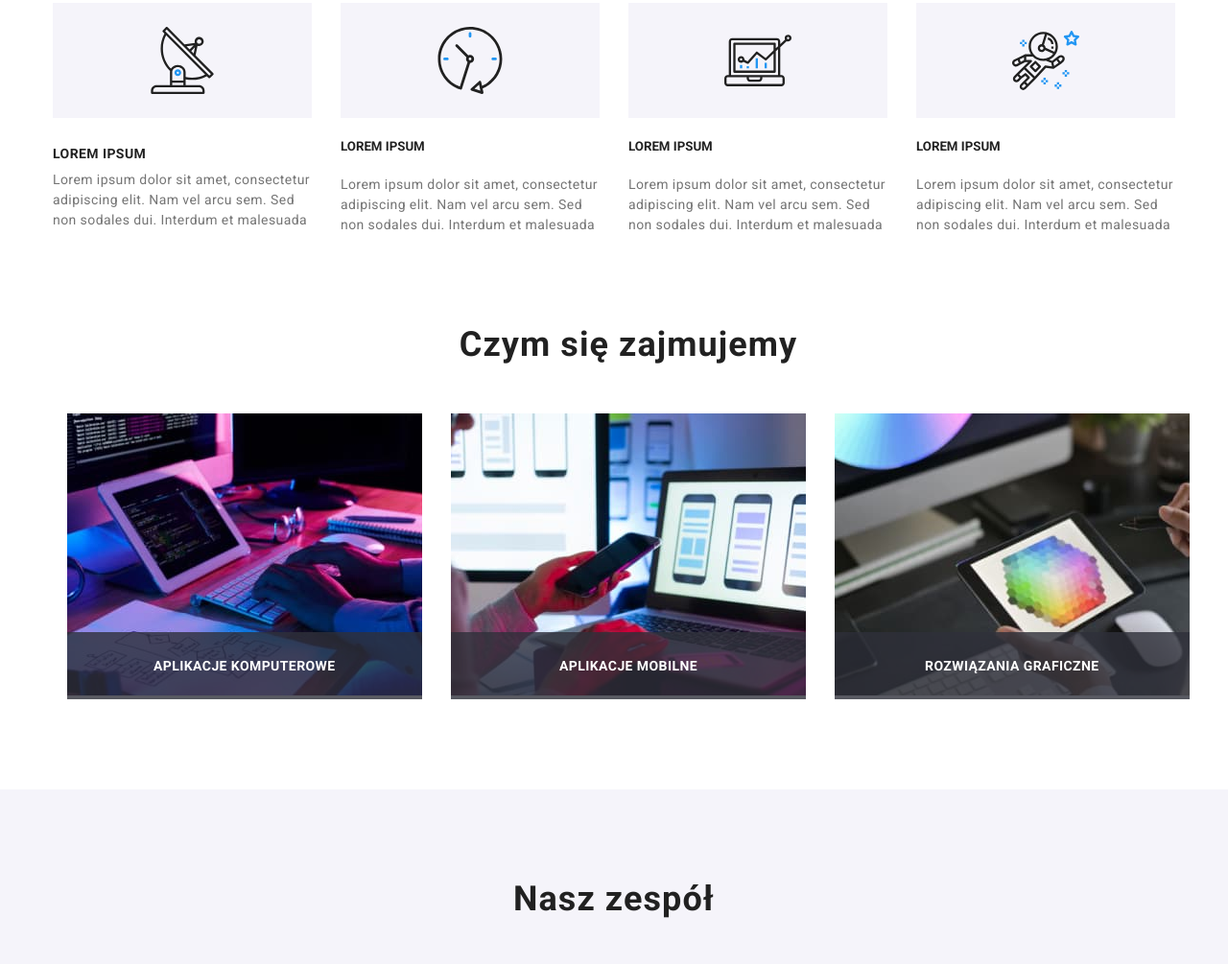
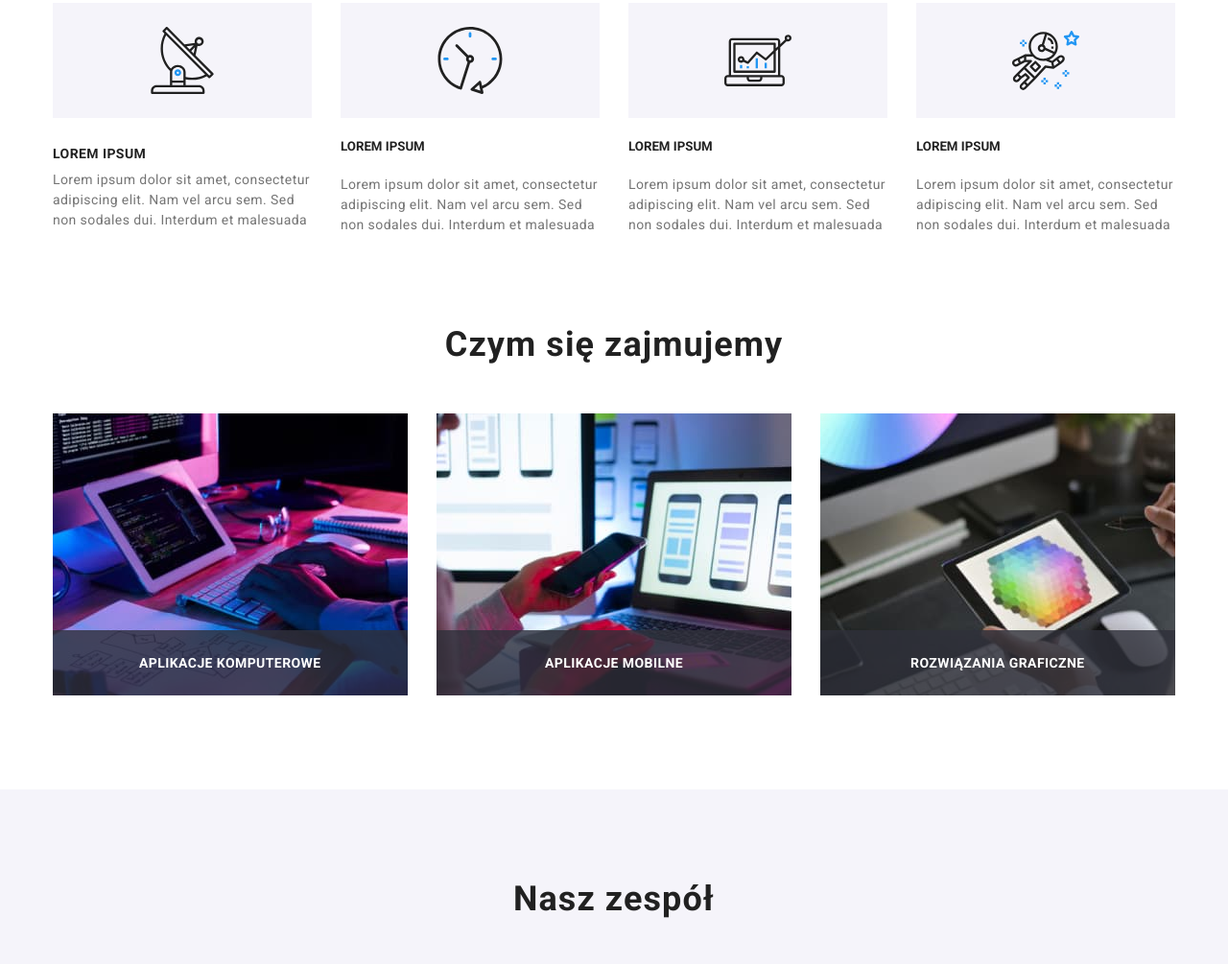
Before and after one commit to aleksandraag/goit-markup-hw-07, a plain HTML site: page index.html in a window 1280 px wide. Shown: the part 742-1747 px from the top of the page at 96% size. Drawn offline with nearby package versions, Linux system fonts and the light colour scheme.

Commit message:
czym sie zajmujemy corrected

```diff
--- a/css/styles.css
+++ b/css/styles.css
@@ -386,12 +386,14 @@ body {
 
 .work__img > .work__label {
   text-transform: uppercase;
+  text-align: center;
   font-weight: 700;
   font-size: 14px;
+  line-height: 1em;
   letter-spacing: 0.03em;
   color: var(--button-text-color);
   position: absolute;
-  bottom: 0;
+  top: 226px;
   margin: 0;
   background: rgba(47, 48, 58, 0.8);
   z-index: 2;
--- a/index.html
+++ b/index.html
@@ -138,9 +138,9 @@
         </ul>
       </section>
 
-      <!-- Secondary headline & work images -->
+      <!-- WORK -->
 
-      <section class="section container">
+      <section class="section">
         <h2 class="container headline-h2">Czym się zajmujemy</h2>
         <ul class="container work">
           <li class="work__img">
```
